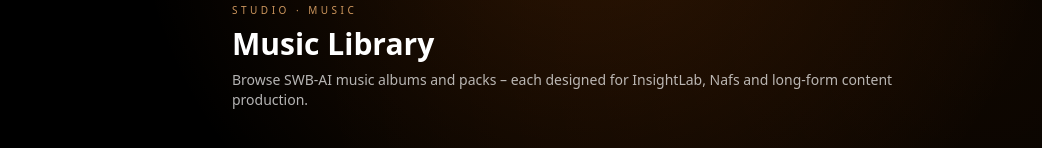
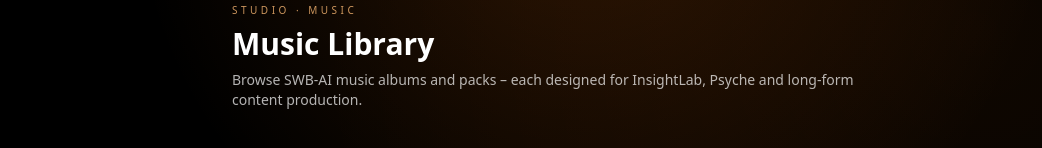
Before and after one commit to ahmetkrk/psyche-management, a Next.js app: page /studio/music in a window 1280 px wide. Shown: the part 126-274 px from the top of the page, without its empty margins (48-1090 px from the left). Built offline with nearby package versions, Linux system fonts and the light colour scheme; no server answers.

Commit message:
Update page.tsx

```diff
--- a/app/studio/music/page.tsx
+++ b/app/studio/music/page.tsx
@@ -41,7 +41,7 @@
         <h1 className="text-3xl font-semibold">Music Library</h1>
         <p className="text-sm text-white/70 max-w-2xl">
           Browse SWB-AI music albums and packs – each designed for InsightLab,
-          Nafs and long-form content production.
+          Psyche and long-form content production.
         </p>
       </header>
 
```
